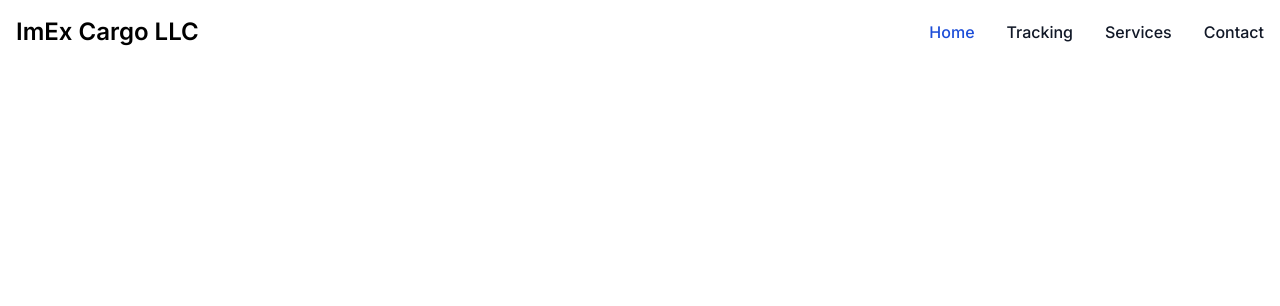
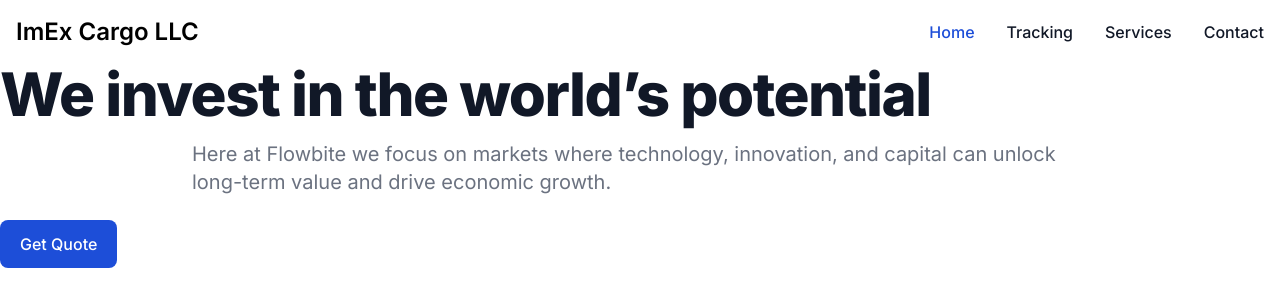
Before and after one commit to LeserraJ/ImEx_Cargo_LLC, a Next.js app: page / in a window 1280 px wide. Shown: the top 306 px of the page. Built offline with nearby package versions, Linux system fonts and the light colour scheme.

Commit message:
added main content

```diff
--- a/src/app/header/components/Nav.tsx
+++ b/src/app/header/components/Nav.tsx
@@ -1,5 +1,4 @@
 import Link from "next/link";
-import Image from "next/image";
 
 export default function NavBar() {
   return (
@@ -45,10 +44,10 @@ export default function NavBar() {
                 Home
               </Link>
             </li>
-            <li>
+            <li className=" ">
               <Link
                 href="/tracking"
-                className="block py-2 pl-3 pr-4 text-gray-900 rounded hover:bg-gray-100 md:hover:bg-transparent md:border-0 md:hover:text-blue-700 md:p-0 dark:text-white md:dark:hover:text-blue-500 dark:hover:bg-gray-700 dark:hover:text-white md:dark:hover:bg-transparent"
+                className="block py-2 pl-3 pr-4 text-gray-900 rounded hover:bg-gray-100 md:hover:bg-transparent md:border-0 md:hover:text-blue-700 md:p-0 dark:text-white md:dark:hover:text-blue-500 dark:hover:bg-gray-700 dark:hover:text-white md:dark:hover:bg-transparent "
               >
                 Tracking
               </Link>
@@ -73,5 +72,6 @@ export default function NavBar() {
         </div>
       </div>
     </nav>
+
   );
 }
--- a/src/app/layout.tsx
+++ b/src/app/layout.tsx
@@ -7,6 +7,8 @@ const inter = Inter({ subsets: ['latin'] })
 export const metadata: Metadata = {
   title: 'ImEx Cargo LLC - Cargo Transportation & Logistics Service - Boston, MA',
   description: 'Generated by create next app',
+
+
 }
 
 export default function RootLayout({
--- a/src/app/page.tsx
+++ b/src/app/page.tsx
@@ -2,19 +2,16 @@ import HeaderMain from "./header/Header";
 
 
 export default function Home() {
-  <head>
-<link rel="icon" href="/favicon.ico" sizes="any" />
-</head>
   return (
+    <body>
+      <HeaderMain />
 
+      <h1 className="mb-4 text-4xl font-extrabold leading-none tracking-tight text-gray-900 md:text-5xl lg:text-6xl dark:text-white">We invest in the world’s potential</h1>
+<p className="mb-6 text-lg font-normal text-gray-500 lg:text-xl sm:px-16 xl:px-48 dark:text-black">Here at Flowbite we focus on markets where technology, innovation, and capital can unlock long-term value and drive economic growth.</p>
+<button className="inline-flex items-center justify-center px-5 py-3 text-base font-medium text-center text-white bg-blue-700 rounded-lg hover:bg-blue-800 focus:ring-4 focus:ring-blue-300 dark:focus:ring-blue-900">
+   Get Quote
+</button>
 
-
-
-
-
-
-
-
-  <HeaderMain />
+    </body>
   );
 }
```
